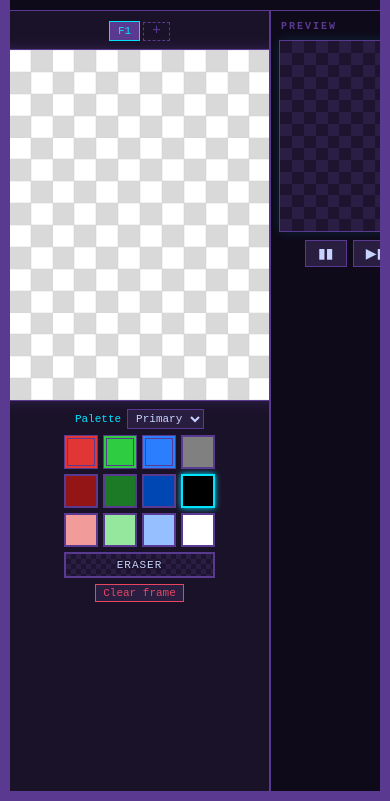
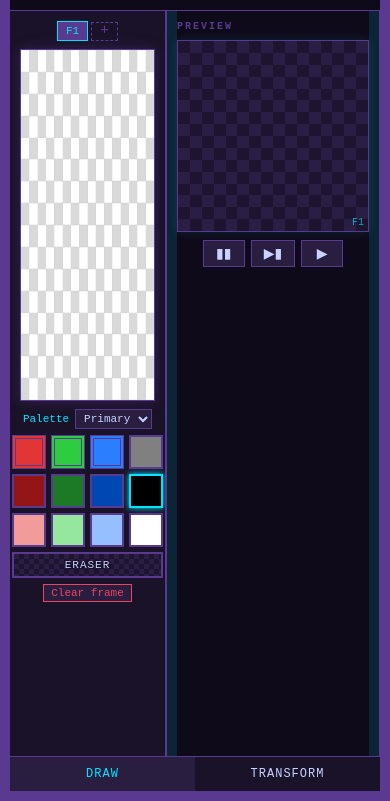
Before and after one commit to briidough/bitClicker, a website: page web/public/index.html in a window 390 px wide. Shown: the part 43-844 px from the top of the page. Drawn offline with Linux system fonts and the light colour scheme.

Commit message:
shrinky for mobiles

```diff
--- a/web/public/editor.js
+++ b/web/public/editor.js
@@ -747,18 +747,28 @@
     window.addEventListener('mouseup', () => { dragging = false; });
   }
 
-  // ── Resizable preview panel (drag either edge, up to +100px per side) ─────
+  // ── Resizable preview panel (grab either edge bar) ────────────────────────
+  // Normal layout: drag resizes total preview width, clamped 66%–150% of 210px.
+  // Collapsed layout: drag nudges the 50/50 split ±50px via --collapsed-bias.
   function initPreviewResize() {
     const root = document.documentElement;
-    function drag(handleId, cssVar, sign) {
+    const app = document.querySelector('.app');
+    const BASE = 210, MIN = Math.round(BASE * 0.66), MAX = Math.round(BASE * 1.5); // 139 / 315
+    function drag(handleId, sign) {
       const handle = document.getElementById(handleId);
       handle.addEventListener('mousedown', (e) => {
         e.preventDefault();
         const startX = e.clientX;
-        const start = parseFloat(getComputedStyle(root).getPropertyValue(cssVar)) || 0;
+        const collapsed = app.classList.contains('collapsed');
+        const cssVar = collapsed ? '--collapsed-bias' : '--preview-w';
+        const start = parseFloat(getComputedStyle(root).getPropertyValue(cssVar))
+                      || (collapsed ? 0 : BASE);
         function onMove(ev) {
-          const delta = (ev.clientX - startX) * sign;
-          root.style.setProperty(cssVar, Math.max(0, Math.min(100, start + delta)) + 'px');
+          const delta = (ev.clientX - startX) * sign;   // grow when dragging outward
+          const next = collapsed
+            ? Math.max(-50, Math.min(50, start + delta))
+            : Math.max(MIN, Math.min(MAX, start + delta));
+          root.style.setProperty(cssVar, next + 'px');
         }
         function onUp() {
           window.removeEventListener('mousemove', onMove);
@@ -768,8 +778,29 @@
         window.addEventListener('mouseup', onUp);
       });
     }
-    drag('previewResizeLeft', '--preview-extra-l', -1); // drag left = wider
-    drag('previewResizeRight', '--preview-extra-r', 1); // drag right = wider
+    drag('previewResizeLeft', -1);  // drag left = wider
+    drag('previewResizeRight', 1);  // drag right = wider
+  }
+
+  // ── Responsive collapse + Draw/Transform tabs (narrow screens) ────────────
+  function initResponsive() {
+    const app = document.querySelector('.app');
+    const mq = window.matchMedia('(max-width: 640px)');
+    function setMode(mode) {                 // 'draw' | 'transform'
+      app.classList.toggle('mode-draw', mode === 'draw');
+      app.classList.toggle('mode-transform', mode === 'transform');
+      document.querySelectorAll('.mode-tab').forEach(b =>
+        b.classList.toggle('active', b.dataset.mode === mode));
+    }
+    function apply() {
+      app.classList.toggle('collapsed', mq.matches);
+      if (mq.matches && !app.classList.contains('mode-draw')
+                     && !app.classList.contains('mode-transform')) setMode('draw');
+    }
+    document.querySelectorAll('.mode-tab').forEach(btn =>
+      btn.addEventListener('click', () => setMode(btn.dataset.mode)));
+    mq.addEventListener('change', apply);
+    apply();
   }
 
   // ── Init ──────────────────────────────────────────────────────────────────
@@ -857,6 +888,7 @@
     // Outer frame + preview resize handles
     initFrameResize();
     initPreviewResize();
+    initResponsive();
 
     // Preview controls
     engine = new AnimEngine(() => S, previewCanvas);
--- a/web/public/index.html
+++ b/web/public/index.html
@@ -73,6 +73,11 @@
 
     </main>
 
+    <nav class="mode-tabs" id="modeTabs">
+      <button class="mode-tab active" data-mode="draw">Draw</button>
+      <button class="mode-tab" data-mode="transform">Transform</button>
+    </nav>
+
   </div>
 
   <input type="file" id="fileInput" accept=".sga" style="display:none">
--- a/web/public/style.css
+++ b/web/public/style.css
@@ -14,8 +14,8 @@
   --danger:      #e94560;
   --frame-w:     10px;
   --frame-color: #5a3a90;
-  --preview-extra-l: 0px;
-  --preview-extra-r: 0px;
+  --preview-w: 210px;
+  --collapsed-bias: 0px;
   --grid-glow:    rgba(90,58,144,0.4);
   --preview-glow: rgba(0,229,255,0.12);
 }
@@ -180,6 +180,13 @@ body {
   flex: 1;
   overflow: hidden;
   min-height: 0;
+}
+
+.editor-col,
+.preview-col,
+.transform-col {
+  transition: flex-grow .28s ease, flex-basis .28s ease,
+              min-width .28s ease, width .28s ease, opacity .2s ease;
 }
 
 /* ── Editor column ───────────────────────────────────────────────── */
@@ -502,21 +509,24 @@ input[type="color"] {
   border-left: 1px solid var(--border-hi);
   border-right: 1px solid var(--border-hi);
   flex: 0 0 auto;
-  width: calc(210px + var(--preview-extra-l) + var(--preview-extra-r));
+  width: var(--preview-w);
 }
 
 .preview-resize {
   position: absolute;
   top: 0;
   bottom: 0;
-  width: 6px;
+  width: 10px;
   cursor: ew-resize;
   z-index: 5;
+  background: var(--fg-accent);
+  opacity: 0.12;
 }
 
 .preview-resize.left  { left: 0; }
 .preview-resize.right { right: 0; }
-.preview-resize:hover { background: var(--fg-accent); opacity: 0.4; }
+.preview-resize:hover,
+.preview-resize:active { opacity: 0.4; }
 
 .panel-title {
   font-size: 10px;
@@ -564,6 +574,61 @@ input[type="color"] {
   color: var(--fg-accent);
 }
 
+/* ── Responsive: bottom tabs + collapsed layout ──────────────────── */
+.mode-tabs { display: none; }
+
+.mode-tab {
+  flex: 1;
+  padding: 10px;
+  background: var(--bg-dark);
+  border: none;
+  border-top: 1px solid var(--border-hi);
+  color: var(--fg-text);
+  font: inherit;
+  letter-spacing: 1px;
+  text-transform: uppercase;
+  cursor: pointer;
+}
+
+.mode-tab.active {
+  color: var(--fg-accent);
+  background: var(--bg-mid);
+}
+
+.app.collapsed .mode-tabs { display: flex; }
+
+/* preview flexes to fill; ~50% + nudge, instead of its fixed width */
+.app.collapsed .preview-col {
+  flex: 0 1 calc(50% + var(--collapsed-bias));
+  width: auto;
+}
+
+/* side panels lose their min-width so they can squeeze to 0 */
+.app.collapsed .editor-col,
+.app.collapsed .transform-col { min-width: 0; }
+
+/* the inactive side panel squeezes shut */
+.app.collapsed.mode-draw .transform-col,
+.app.collapsed.mode-transform .editor-col {
+  flex: 0 0 0;
+  min-width: 0;
+  width: 0;
+  padding: 0;
+  opacity: 0;
+  overflow: hidden;
+  pointer-events: none;
+  border: 0;
+}
+
+/* the active side panel takes the other ~50% (minus the nudge) */
+.app.collapsed.mode-draw .editor-col,
+.app.collapsed.mode-transform .transform-col {
+  flex: 0 1 calc(50% - var(--collapsed-bias));
+}
+
+/* draw canvas scales down to fit the narrow column */
+.app.collapsed #grid { max-width: 100%; height: auto; }
+
 /* ── Scrollbar ───────────────────────────────────────────────────── */
 ::-webkit-scrollbar { width: 6px; height: 6px; }
 ::-webkit-scrollbar-track { background: var(--bg-darkest); }
```
Also changed, not shown: README.TXT.
